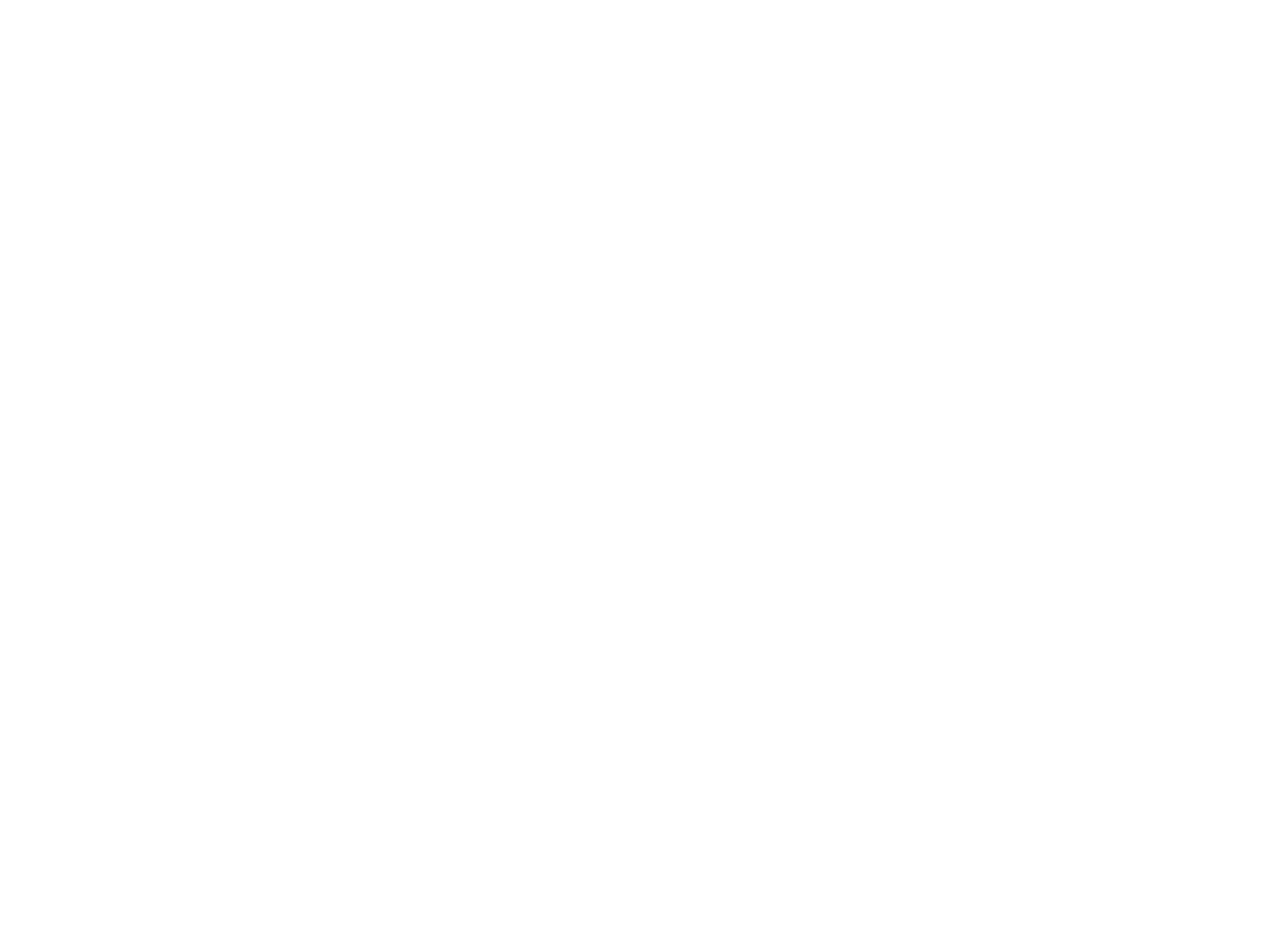
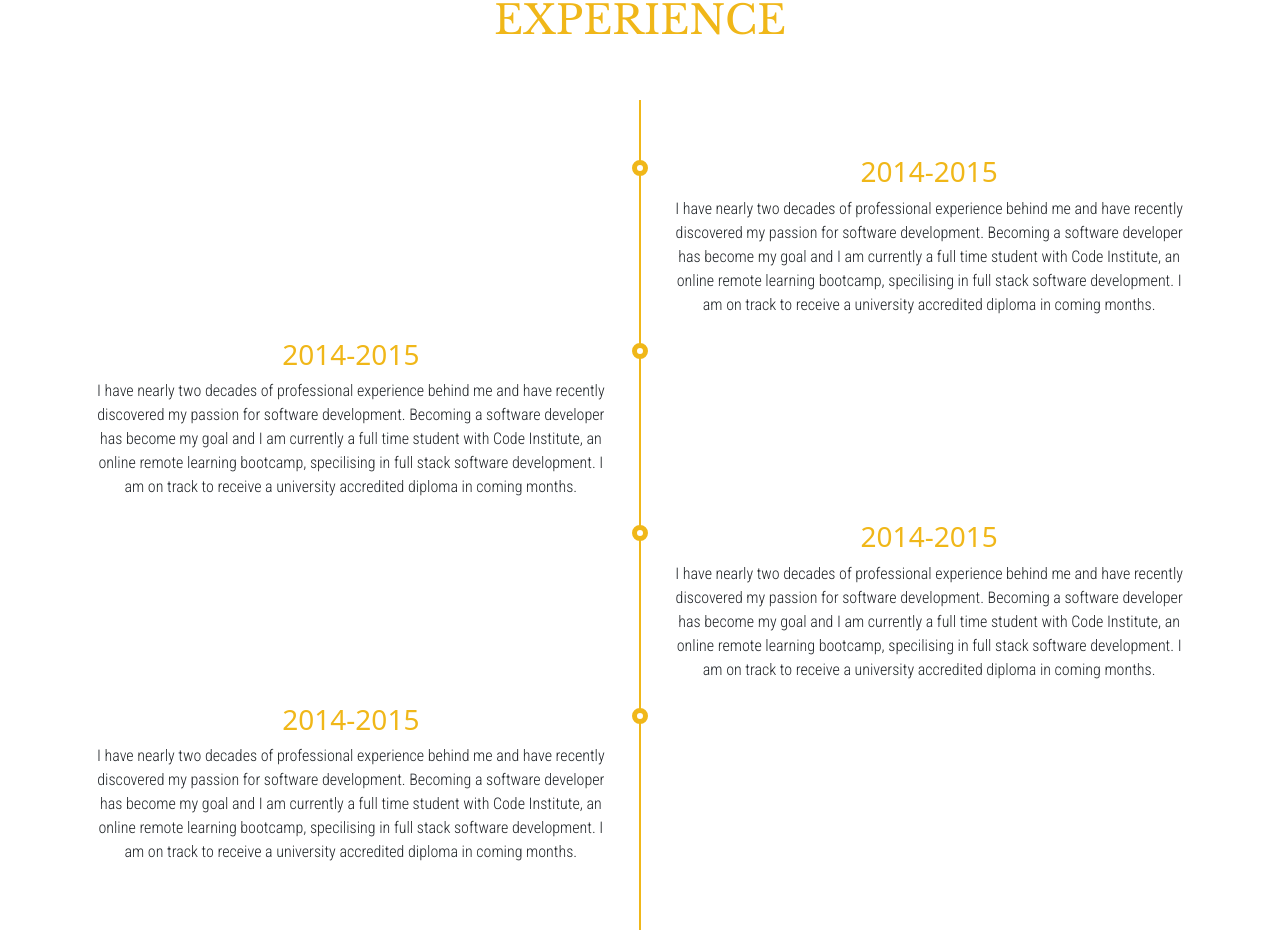
Before and after one commit to Tonywilson1211/My_Resume, a React (Create React App) app: page / in a window 1280 px wide. Shown: the part 1807-2737 px from the top of the page. Before the commit the page ends 1755 px from the top, so only its background shows below. Built offline with nearby package versions, Linux system fonts and the light colour scheme.

Commit message:
add experience section styling

```diff
--- a/src/App.css
+++ b/src/App.css
@@ -11,8 +11,8 @@
   --color-dark: #363949;
   --color-light: #rgba(132, 139, 200, 0.18);
   --color-primary-variant: #111e88;
-  --color-dark-variant: #677483;
-  --color-background: #f6f6f9;
+  --color-dark-variant: #CCD1D9;
+  --color-background: #666666;
 }
 
 /******* NAVBAR LINKS *********/
@@ -248,3 +248,99 @@
   margin-bottom: 15px;
   z-index: 2;
 }
+
+/******** HISTORY *******/
+
+.history-wrapper {
+  position: relative;
+  padding: 3.125rem 0;
+  overflow: hidden;
+}
+
+.history h1 {
+  text-transform: uppercase;
+  color: var(--color-warning);
+  font-family: "Libre Baskerville", sans-serif;
+  text-align: center;
+}
+
+.history-wrapper::before {
+  position: absolute;
+  content: "";
+  top: 0;
+  left: 50%;
+  margin-left: -0.0625rem;
+  width: 0.125rem;
+  height: 100%;
+  background: var(--color-warning);
+  z-index: 1;
+}
+
+.timeline-block {
+  width: calc(50% + 0.5rem);
+  display: flex;
+  justify-content: space-between;
+  clear: both;
+}
+
+.timeline-block-right {
+  float: right;
+}
+
+.timeline-block-left {
+  float: left;
+  direction: rtl;
+}
+
+.marker {
+  width: 1rem;
+  height: 1rem;
+  border-radius: 50%;
+  border: 0.3125rem solid var(--color-warning);
+  background: var(--color-white);
+  margin-top: 0.625rem;
+  z-index: 3;
+}
+
+.timeline-content {
+  width: 95%;
+  padding: 0 0.9375rem;
+  direction: ltr;
+}
+
+.timeline-content h3 {
+  margin-top: 0.3125rem;
+  color: var(--color-warning);
+  text-align: center;
+}
+
+.timeline-content h3:hover {
+  margin-top: 0.3125rem;
+  color: var(--color-danger);
+  text-align: center;
+}
+
+@media(max-width: 768px) {
+  .history {
+    padding: 0.75rem;
+  }
+
+  .history .container {
+    padding-left: 0;
+  }
+  .history-wrapper::before {
+    left: 0.5rem;
+    margin-bottom: 1.875rem;
+  }
+
+  .timeline-block-right {
+    float: none;
+    width: 100%;
+  }
+
+  .timeline-block-left {
+    float: none;
+    direction: ltr;
+    width: 100%;
+  }
+}
--- a/src/App.js
+++ b/src/App.js
@@ -6,6 +6,7 @@
 import AboutMe from "./components/AboutMe";
 import Particle from './components/Particle';
 import Education from './components/Education';
+import History from './components/History';
 
 function App() {
   return (
@@ -15,6 +16,7 @@
       <Header/>
       <AboutMe/>
       <Education/>
+      <History/>
     </>
   );
 }
--- a/src/components/Education.js
+++ b/src/components/Education.js
@@ -6,7 +6,7 @@
 const Education = () => {
   return (
     <div className='education'>
-        <h1>Experience</h1>
+        <h1>Technical Experience</h1>
         <div className='py-5'>
             <div className='container'>
                 <div className='row'>
--- /dev/null
+++ b/src/components/History.js
@@ -0,0 +1,58 @@
+import React from 'react'
+
+const History = () => {
+  return (
+    <div className='history'>
+        <div className='d-flex justify-content-center my-5'>
+            <h1>Experience</h1>
+        </div>
+        <div className='container history-wrapper'>
+            <div className='timeline-block timeline-block-right'>
+                <div className='marker'></div>
+                <div className='timeline-content'>
+                    <h3>2014-2015</h3>
+                    <p>
+                    I have nearly  two decades of professional experience behind me and have recently discovered my passion for software development.
+                    Becoming a software developer has become my goal and I am currently a full time student with Code Institute, an online remote learning
+                    bootcamp, specilising in full stack software development. I am on track to receive a university accredited diploma in coming months.
+                    </p>
+                </div>
+            </div>
+            <div className='timeline-block timeline-block-left'>
+                <div className='marker'></div>
+                <div className='timeline-content'>
+                    <h3>2014-2015</h3>
+                    <p>I have nearly  two decades of professional experience behind me and have recently discovered my passion for software development.
+                    Becoming a software developer has become my goal and I am currently a full time student with Code Institute, an online remote learning
+                    bootcamp, specilising in full stack software development. I am on track to receive a university accredited diploma in coming months.
+                    </p>
+                </div>
+            </div>
+            <div className='timeline-block timeline-block-right'>
+                <div className='marker'></div>
+                <div className='timeline-content'>
+                    <h3>2014-2015</h3>
+                    <p>
+                    I have nearly  two decades of professional experience behind me and have recently discovered my passion for software development.
+                    Becoming a software developer has become my goal and I am currently a full time student with Code Institute, an online remote learning
+                    bootcamp, specilising in full stack software development. I am on track to receive a university accredited diploma in coming months.
+                    </p>
+                </div>
+            </div>
+            <div className='timeline-block timeline-block-left'>
+                <div className='marker'></div>
+                <div className='timeline-content'>
+                    <h3>2014-2015</h3>
+                    <p>
+                    I have nearly  two decades of professional experience behind me and have recently discovered my passion for software development.
+                    Becoming a software developer has become my goal and I am currently a full time student with Code Institute, an online remote learning
+                    bootcamp, specilising in full stack software development. I am on track to receive a university accredited diploma in coming months.
+                    </p>
+                </div>
+            </div>
+        </div>
+    </div>
+  )
+}
+
+export default History
--- a/src/components/Particle.jsx
+++ b/src/components/Particle.jsx
@@ -33,15 +33,15 @@
                         }
                     },
                     modes: {
-                    attract: { distance: 400 }
+                    attract: { distance: 150 }
                     }
                 },
                 particles: {
                     number: {
-                        value: 200,
+                        value: 50,
                         density: {
                             enable: true,
-                            value_area: 500
+                            value_area: 100
                         }
                     },
                     move: {
```
Also changed, not shown: src/components/Portfolio.js (added, +9 -0 lines).
